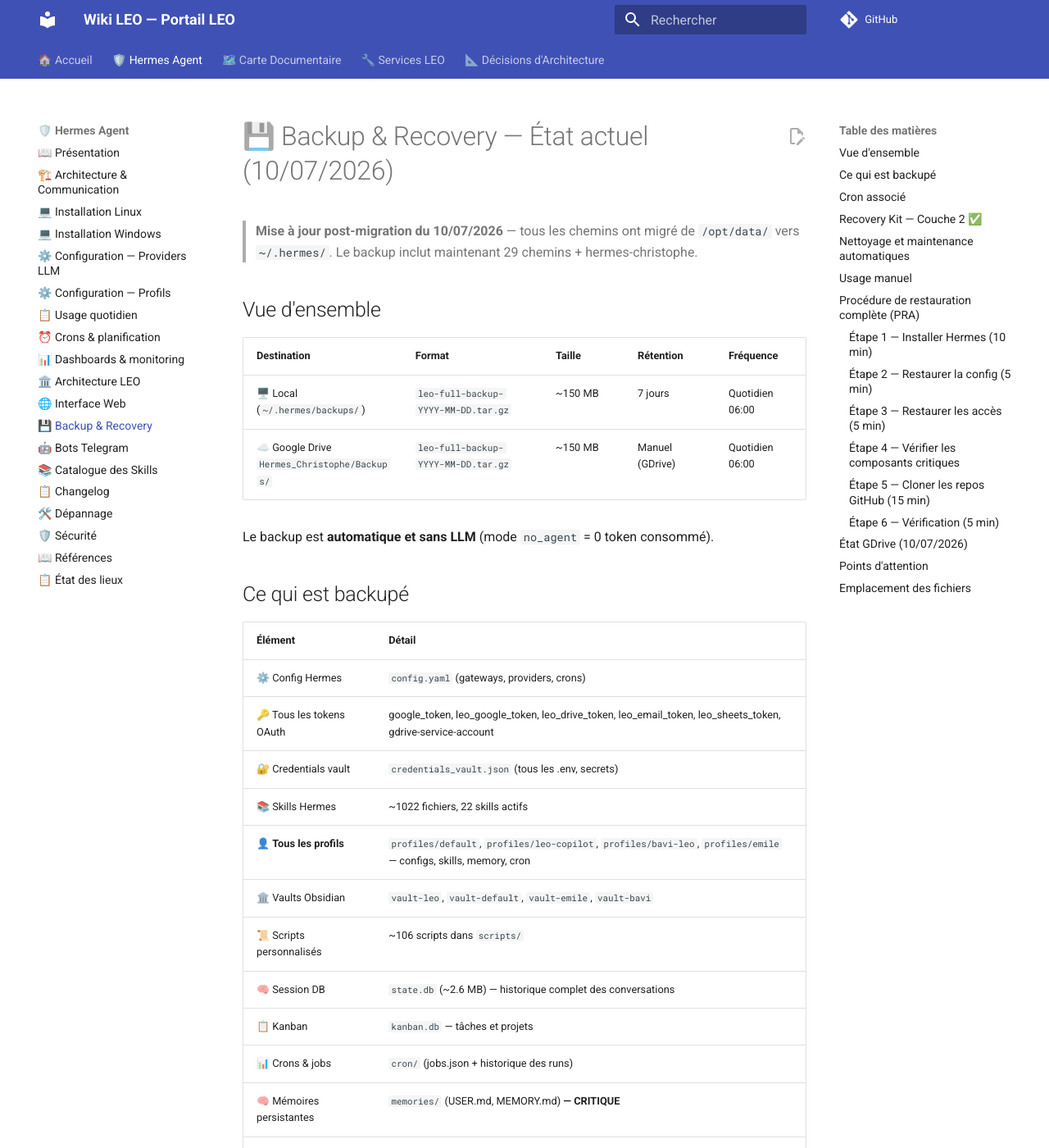
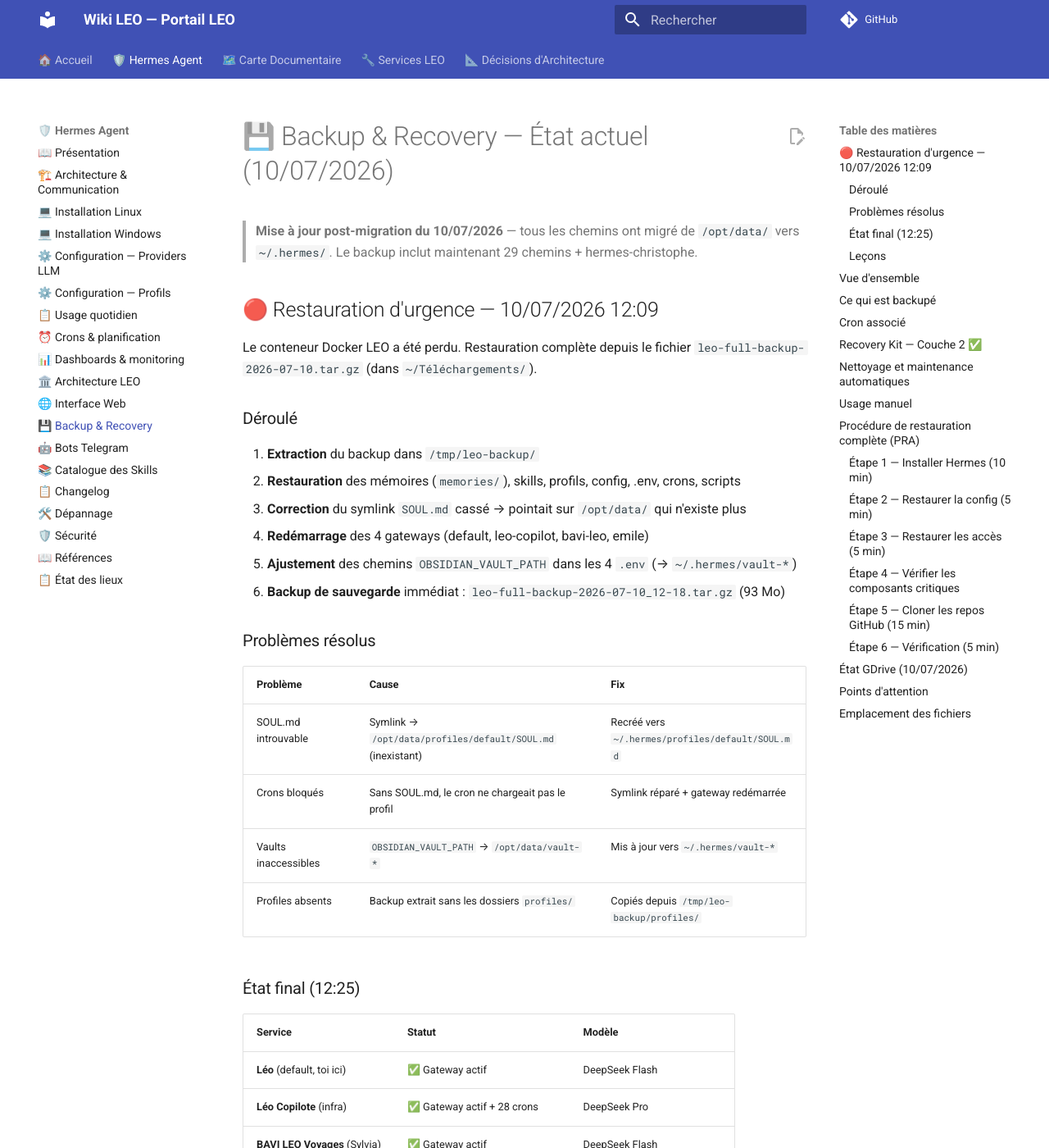
Before and after one commit to christophedanhier-hash/hermes-wiki, an MkDocs documentation site: the page built from docs/hermes/utilisation/backup-recovery.md, in a window 1280 px wide and 1400 px high. Shown: the whole window at 82% size. Built offline with MkDocs 1.6.1 and Material for MkDocs 9.7.7, drawn with Linux system fonts in a browser that asks for light colours; comment, search, counter and statistics services are not loaded; some of the changed text lies outside the part shown.

Commit message:
chore: auto-commit modifications

```diff
--- a/docs/hermes/utilisation/backup-recovery.md
+++ b/docs/hermes/utilisation/backup-recovery.md
@@ -1,6 +1,47 @@
 # 💾 Backup & Recovery — État actuel (10/07/2026)
 
 > **Mise à jour post-migration du 10/07/2026** — tous les chemins ont migré de `/opt/data/` vers `~/.hermes/`. Le backup inclut maintenant 29 chemins + hermes-christophe.
+
+## 🔴 Restauration d'urgence — 10/07/2026 12:09
+
+Le conteneur Docker LEO a été perdu. Restauration complète depuis le fichier `leo-full-backup-2026-07-10.tar.gz` (dans `~/Téléchargements/`).
+
+### Déroulé
+
+1. **Extraction** du backup dans `/tmp/leo-backup/`
+2. **Restauration** des mémoires (`memories/`), skills, profils, config, .env, crons, scripts
+3. **Correction** du symlink `SOUL.md` cassé → pointait sur `/opt/data/` qui n'existe plus
+4. **Redémarrage** des 4 gateways (default, leo-copilot, bavi-leo, emile)
+5. **Ajustement** des chemins `OBSIDIAN_VAULT_PATH` dans les 4 `.env` (→ `~/.hermes/vault-*`)
+6. **Backup de sauvegarde** immédiat : `leo-full-backup-2026-07-10_12-18.tar.gz` (93 Mo)
+
+### Problèmes résolus
+
+| Problème | Cause | Fix |
+|----------|-------|-----|
+| SOUL.md introuvable | Symlink → `/opt/data/profiles/default/SOUL.md` (inexistant) | Recréé vers `~/.hermes/profiles/default/SOUL.md` |
+| Crons bloqués | Sans SOUL.md, le cron ne chargeait pas le profil | Symlink réparé + gateway redémarrée |
+| Vaults inaccessibles | `OBSIDIAN_VAULT_PATH` → `/opt/data/vault-*` | Mis à jour vers `~/.hermes/vault-*` |
+| Profiles absents | Backup extrait sans les dossiers `profiles/` | Copiés depuis `/tmp/leo-backup/profiles/` |
+
+### État final (12:25)
+
+| Service | Statut | Modèle |
+|---------|--------|--------|
+| **Léo** (default, toi ici) | ✅ Gateway actif | DeepSeek Flash |
+| **Léo Copilote** (infra) | ✅ Gateway actif + 28 crons | DeepSeek Pro |
+| **BAVI LEO Voyages** (Sylvia) | ✅ Gateway actif | DeepSeek Flash |
+| **Émile** (pédagogique) | ✅ Gateway actif | DeepSeek Flash |
+| **n8n**  | ✅ Docker (port 5678) | — |
+| **Ollama** | ✅ Docker (port 11434) | gemma-agentic + qwen2.5:7b |
+| **Wikis publics** (5) | ✅ GitHub Pages — 10/07 10:00 | — |
+
+### Leçons
+
+- **Le symlink SOUL.md est le point de défaillance #1** — sans lui, le profil ne charge pas son identité et les crons échouent
+- **memories/ est critique** — perte = perte d'identité de l'agent
+- **Les paths doivent être absolus** — les `OBSIDIAN_VAULT_PATH` en `/opt/data/` plantent hors conteneur
+- **Faire un backup immédiat après restauration** — protège l'état restauré
 
 ## Vue d'ensemble
 
```
Also changed, not shown: docs/hermes/changelog.md (+6 -0 lines), docs/hermes/utilisation/bots-telegram.md (+18 -2 lines), docs/index.md (+1 -1 lines).
